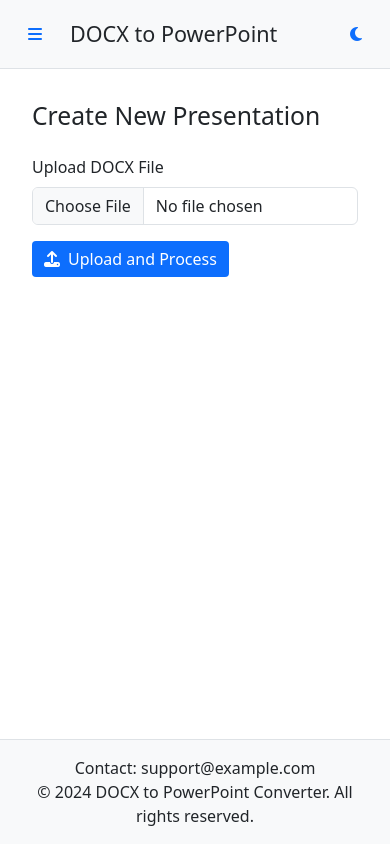
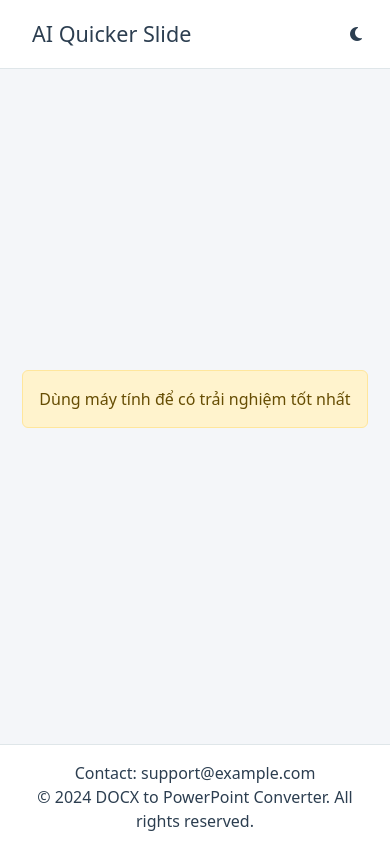
Before and after one commit to vinhnt21/front-end, a plain HTML site: page index.html in a window 390 px wide. Drawn offline with nearby package versions, Linux system fonts and the light colour scheme.

Commit message:
Refactor styles and update HTML structure for improved responsiveness and theme consistency

```diff
--- a/css/styles.css
+++ b/css/styles.css
@@ -1,28 +1,26 @@
-/* Root Variables */
 :root {
   /* Light theme */
-  --bg-primary: #ffffff;
-  --bg-secondary: #f8f9fa;
-  --text-primary: #212529;
-  --text-secondary: #6c757d;
-  --border-color: #dee2e6;
-  --accent-color: #0d6efd;
-  --danger-color: #dc3545;
-  --success-color: #198754;
-  --hover-bg: #e9ecef;
+  --bg-primary: #f4f6f9; /* Soft light background */
+  --bg-secondary: #ffffff; /* Bright background for sections */
+  --text-primary: #2c3e50; /* Dark text for primary content */
+  --text-secondary: #7f8c8d; /* Slightly muted secondary text */
+  --border-color: #dfe6e9; /* Light border for separation */
+  --accent-color: #3498db; /* Vibrant accent color for links, buttons */
+  --danger-color: #e74c3c; /* Red for danger or error states */
+  --success-color: #2ecc71; /* Green for success or positive feedback */
+  --hover-bg: #ecf0f1; /* Light hover background */
 }
-
-/* Dark theme */
 [data-theme="dark"] {
-  --bg-primary: #212529;
-  --bg-secondary: #343a40;
-  --text-primary: #f8f9fa;
-  --text-secondary: #adb5bd;
-  --border-color: #495057;
-  --accent-color: #0d6efd;
-  --danger-color: #dc3545;
-  --success-color: #198754;
-  --hover-bg: #495057;
+  /* Dark theme */
+  --bg-primary: #2c3e50; /* Dark background for the main page */
+  --bg-secondary: #34495e; /* Slightly lighter dark background for sections */
+  --text-primary: #ecf0f1; /* Light text for primary content */
+  --text-secondary: #95a5a6; /* Muted text for secondary content */
+  --border-color: #7f8c8d; /* Darker border for separation */
+  --accent-color: #3498db; /* Consistent accent color for links, buttons */
+  --danger-color: #e74c3c; /* Red for danger or error states */
+  --success-color: #2ecc71; /* Green for success or positive feedback */
+  --hover-bg: #2c3e50; /* Dark hover background */
 }
 
 /* Global Styles */
@@ -129,6 +127,14 @@ body {
   gap: 0.5rem;
 }
 
+.nav-link {
+  color: var(--text-primary);
+}
+
+.nav-link:hover {
+  color: var(--accent-color);
+}
+
 .btn {
   padding: 0.375rem 0.75rem;
   border-radius: 0.25rem;
@@ -138,7 +144,17 @@ body {
 }
 
 .btn:hover {
-  opacity: 0.9;
+  transform: scale(1.05);
+  color: var(--text-primary);
+}
+
+.btn:checked {
+  color: var(--text-primary);
+}
+
+.btn-link {
+  background-color: transparent;
+  color: var(--text-primary);
 }
 
 .btn-primary {
@@ -236,19 +252,24 @@ body {
   color: var(--text-secondary);
 }
 
+.mobile-content {
+  display: none;
+}
+
 /* Responsive Design */
-@media (max-width: 768px) {
-  .sidebar {
-    position: fixed;
-    left: -250px;
-    top: 0;
-    bottom: 0;
-    z-index: 1000;
-    transition: left 0.3s ease;
+@media (max-width: 500px) {
+  #sidebar-toggle {
+    display: none;
+  }
+  .content-wrapper {
+    display: none;
   }
 
-  .sidebar.active {
-    left: 0;
+  .mobile-content {
+    display: flex;
+    height: 80vh;
+    justify-content: center;
+    align-items: center;
   }
 
   .container-card {
--- a/index.html
+++ b/index.html
@@ -1,18 +1,32 @@
 <!DOCTYPE html>
 <html lang="en">
   <head>
-    <meta charset="UTF-8">
-    <meta name="viewport" content="width=device-width, initial-scale=1.0">
+    <meta charset="UTF-8" />
+    <meta name="viewport" content="width=device-width, initial-scale=1.0" />
     <title>DOCX to PowerPoint Converter</title>
-    <link href="https://cdn.jsdelivr.net/npm/bootstrap@5.3.2/dist/css/bootstrap.min.css" rel="stylesheet">
-    <link rel="stylesheet" href="https://cdnjs.cloudflare.com/ajax/libs/font-awesome/6.4.2/css/all.min.css">
-    <link rel="stylesheet" href="/css/styles.css">
+    <link
+      href="https://cdn.jsdelivr.net/npm/bootstrap@5.3.2/dist/css/bootstrap.min.css"
+      rel="stylesheet"
+    />
+    <link
+      rel="stylesheet"
+      href="https://cdnjs.cloudflare.com/ajax/libs/font-awesome/6.4.2/css/all.min.css"
+    />
+    <link rel="stylesheet" href="/css/styles.css" />
   </head>
   <body class="light-theme">
     <div class="app-container">
       <!-- Header -->
       <header id="header"></header>
 
+      <!-- Content Display On Moblie -->
+      <div id="mobile-content" class="mobile-content">
+        <div class="alert alert-warning text-center" role="alert">
+          Dùng máy tính để có trải nghiệm tốt nhất
+        </div>
+      </div>
+
+      <!-- Content Wrapper -->
       <div class="content-wrapper">
         <!-- Sidebar -->
         <aside id="sidebar" class="sidebar"></aside>
--- a/js/components/header.js
+++ b/js/components/header.js
@@ -6,7 +6,7 @@ export function initializeHeader() {
                 <button id="sidebar-toggle" class="btn btn-link">
                     <i class="fas fa-bars"></i>
                 </button>
-                <h1 class="h4 mb-0 ms-3">DOCX to PowerPoint</h1>
+                <h1 class="h4 mb-0 ms-3">AI Quicker Slide</h1>
             </div>
             <button id="theme-toggle" class="btn btn-link">
                 <i class="fas fa-moon"></i>
@@ -18,7 +18,6 @@ export function initializeHeader() {
   const sidebarToggle = document.getElementById("sidebar-toggle");
   sidebarToggle.addEventListener("click", () => {
     const sidebar = document.getElementById("sidebar");
-    sidebar.classList.toggle("active");
     sidebar.classList.toggle("sidebar-hidden");
   });
 }
--- a/js/components/sidebar.js
+++ b/js/components/sidebar.js
@@ -1,14 +1,14 @@
 export function initializeSidebar() {
-    const sidebar = document.getElementById('sidebar');
-    sidebar.innerHTML = `
+  const sidebar = document.getElementById("sidebar");
+  sidebar.innerHTML = `
         <nav class="nav flex-column">
-            <a href="#/" class="nav-link" data-page="create">
+            <a href="#/create-slide" class="nav-link" data-page="guide">
                 <i class="fas fa-plus-circle me-2"></i>Create Slide
             </a>
             <a href="#/manage" class="nav-link" data-page="manage">
                 <i class="fas fa-folder me-2"></i>Manage Files
             </a>
-            <a href="#/guide" class="nav-link" data-page="guide">
+            <a href="#/" class="nav-link" data-page="create">
                 <i class="fas fa-book me-2"></i>User Guide
             </a>
         </nav>
--- a/js/router.js
+++ b/js/router.js
@@ -1,32 +1,32 @@
-import { loadCreateSlidePage } from './pages/createSlide.js';
-import { loadManageFilesPage } from './pages/manageFiles.js';
-import { loadUserGuidePage } from './pages/userGuide.js';
+import { loadCreateSlidePage } from "./pages/createSlide.js";
+import { loadManageFilesPage } from "./pages/manageFiles.js";
+import { loadUserGuidePage } from "./pages/userGuide.js";
 
 export function initializeRouter() {
   const routes = {
-        '/': loadCreateSlidePage,
-        '/manage': loadManageFilesPage,
-        '/guide': loadUserGuidePage
+    "/": loadUserGuidePage,
+    "/manage": loadManageFilesPage,
+    "/create-slide": loadCreateSlidePage,
   };
 
   function handleRoute() {
-        const hash = window.location.hash.slice(1) || '/';
+    const hash = window.location.hash.slice(1) || "/";
     const page = routes[hash];
 
     if (page) {
-            const mainContent = document.getElementById('main-content');
+      const mainContent = document.getElementById("main-content");
       page(mainContent);
 
       // Update active nav link
-            document.querySelectorAll('.nav-link').forEach(link => {
-                link.classList.remove('active');
-                if (link.getAttribute('href') === `#${hash}`) {
-                    link.classList.add('active');
+      document.querySelectorAll(".nav-link").forEach((link) => {
+        link.classList.remove("active");
+        if (link.getAttribute("href") === `#${hash}`) {
+          link.classList.add("active");
         }
       });
     }
   }
 
-    window.addEventListener('hashchange', handleRoute);
+  window.addEventListener("hashchange", handleRoute);
   handleRoute(); // Handle initial route
 }
```
Lines whose indentation alone changed are shown as unchanged.
